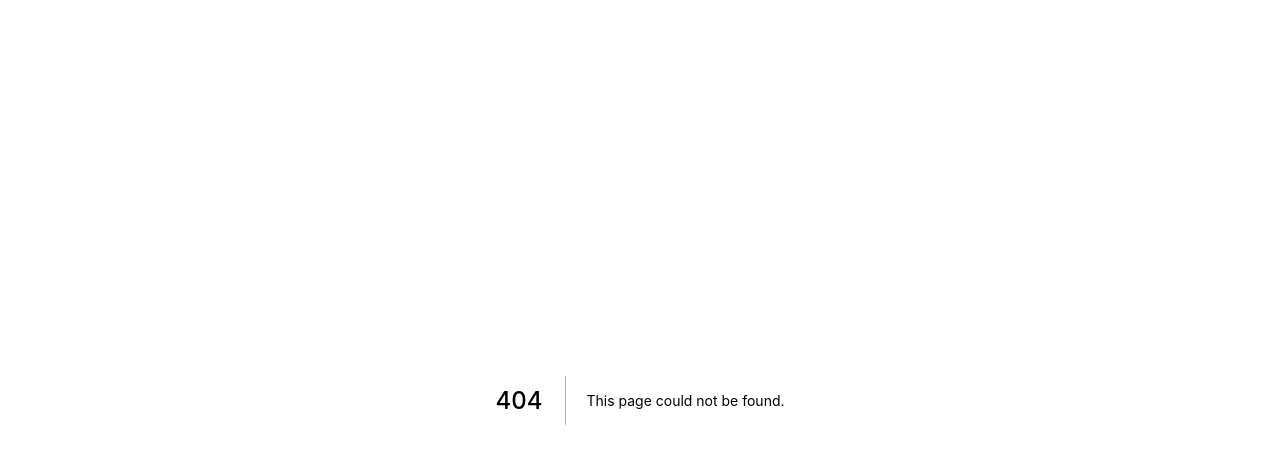
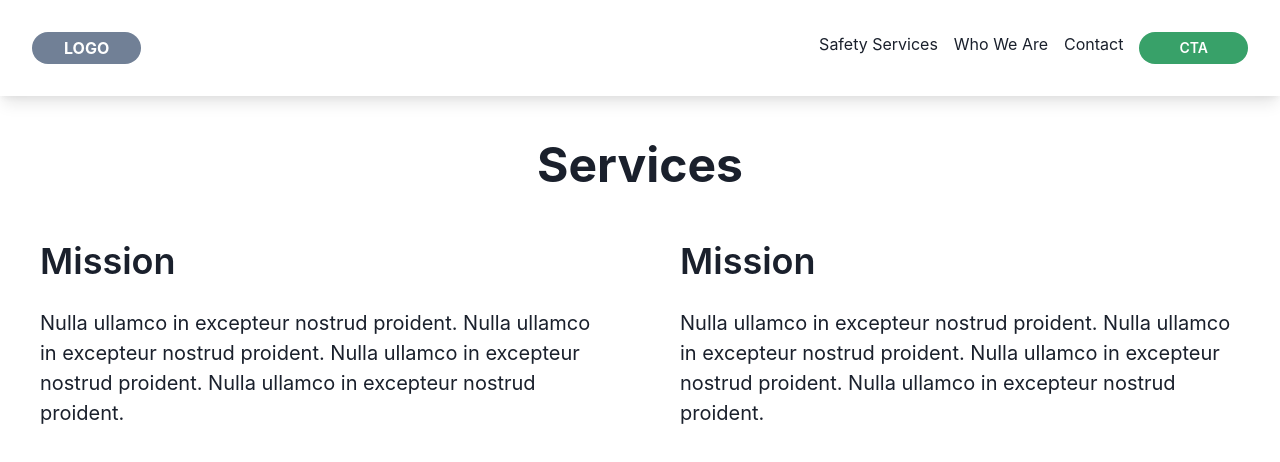
Before and after one commit to acostahf/TXO, a Next.js app: page /services in a window 1280 px wide. Before the commit this address had no page. Shown: the top 462 px of the page. Built offline with nearby package versions, Linux system fonts and the light colour scheme.

Commit message:
created home hero and the services page with a hero

```diff
--- /dev/null
+++ b/components/Hero.js
@@ -0,0 +1,32 @@
+import {
+  Box,
+  Flex,
+  GridItem,
+  Heading,
+  SimpleGrid,
+  Text,
+} from "@chakra-ui/layout";
+import React from "react";
+
+export const Hero = () => {
+  return (
+    <Box>
+      <SimpleGrid minH="100vh" columns={2}>
+        <Flex justify="center" align="center" flexDirection="column" p="10">
+          <Box>
+            <Text fontWeight="semibold" fontSize="xl">
+              {" "}
+              Cillum non consequat tempor ad tempor nulla laboris irure irure
+              officia.
+            </Text>
+            <Heading as="h1" size="3xl">
+              {" "}
+              Nulla ullamco in excepteur nostrud proident.
+            </Heading>
+          </Box>
+        </Flex>
+        <GridItem bg="red.500"></GridItem>
+      </SimpleGrid>
+    </Box>
+  );
+};
--- a/components/Navbar.js
+++ b/components/Navbar.js
@@ -23,7 +23,7 @@ export const Navbar = () => {
           LOGO
         </Text>
         <Flex justify="space-evenly" gap="4">
-          <NextLink href="/" passHref>
+          <NextLink href="/services" passHref>
             <Link>Safety Services</Link>
           </NextLink>
           <NextLink href="/" passHref>
--- /dev/null
+++ b/components/ServicesHero.js
@@ -0,0 +1,49 @@
+import {
+  Box,
+  Flex,
+  GridItem,
+  Heading,
+  SimpleGrid,
+  Text,
+} from "@chakra-ui/layout";
+import React from "react";
+
+export const ServicesHero = () => {
+  return (
+    <Box minH="100vh">
+      <Flex paddingTop="10" justify="center">
+        <Heading fontSize="5xl" fontWeight="bold" as="h1">
+          Services
+        </Heading>
+      </Flex>
+      <SimpleGrid columns={2}>
+        <Flex justify="center" align="center" flexDirection="column" p="10">
+          <Box>
+            <Text fontWeight="semibold" fontSize="4xl" paddingBottom="5">
+              Mission
+            </Text>
+            <Text fontSize="xl">
+              {" "}
+              Nulla ullamco in excepteur nostrud proident. Nulla ullamco in
+              excepteur nostrud proident. Nulla ullamco in excepteur nostrud
+              proident. Nulla ullamco in excepteur nostrud proident.
+            </Text>
+          </Box>
+        </Flex>
+        <Flex justify="center" align="center" flexDirection="column" p="10">
+          <Box>
+            <Text fontWeight="semibold" fontSize="4xl" paddingBottom="5">
+              Mission
+            </Text>
+            <Text fontSize="xl">
+              {" "}
+              Nulla ullamco in excepteur nostrud proident. Nulla ullamco in
+              excepteur nostrud proident. Nulla ullamco in excepteur nostrud
+              proident. Nulla ullamco in excepteur nostrud proident.
+            </Text>
+          </Box>
+        </Flex>
+      </SimpleGrid>
+    </Box>
+  );
+};
--- a/pages/index.js
+++ b/pages/index.js
@@ -1,11 +1,13 @@
 import Head from "next/head";
 import Image from "next/image";
+import { Hero } from "../components/Hero";
 import { Navbar } from "../components/Navbar";
 
 export default function Home() {
   return (
     <div>
       <Navbar />
+      <Hero />
     </div>
   );
 }
--- /dev/null
+++ b/pages/services.js
@@ -0,0 +1,15 @@
+import React from "react";
+import { Hero } from "../components/Hero";
+import { Navbar } from "../components/Navbar";
+import { ServicesHero } from "../components/ServicesHero";
+
+const services = () => {
+  return (
+    <div>
+      <Navbar />
+      <ServicesHero />
+    </div>
+  );
+};
+
+export default services;
```
